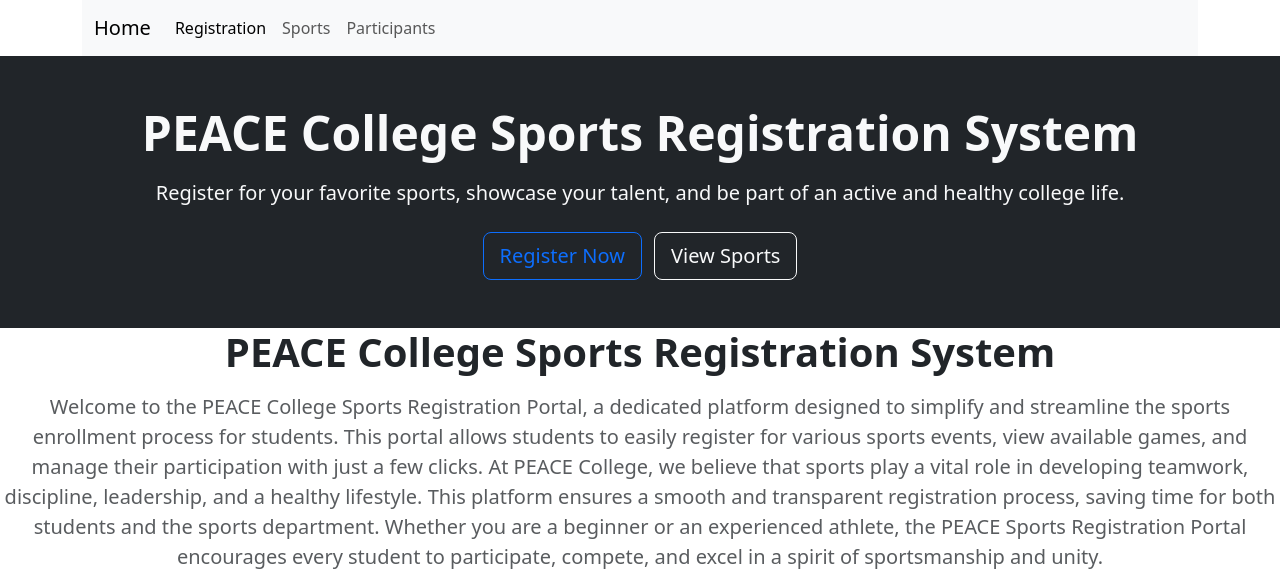
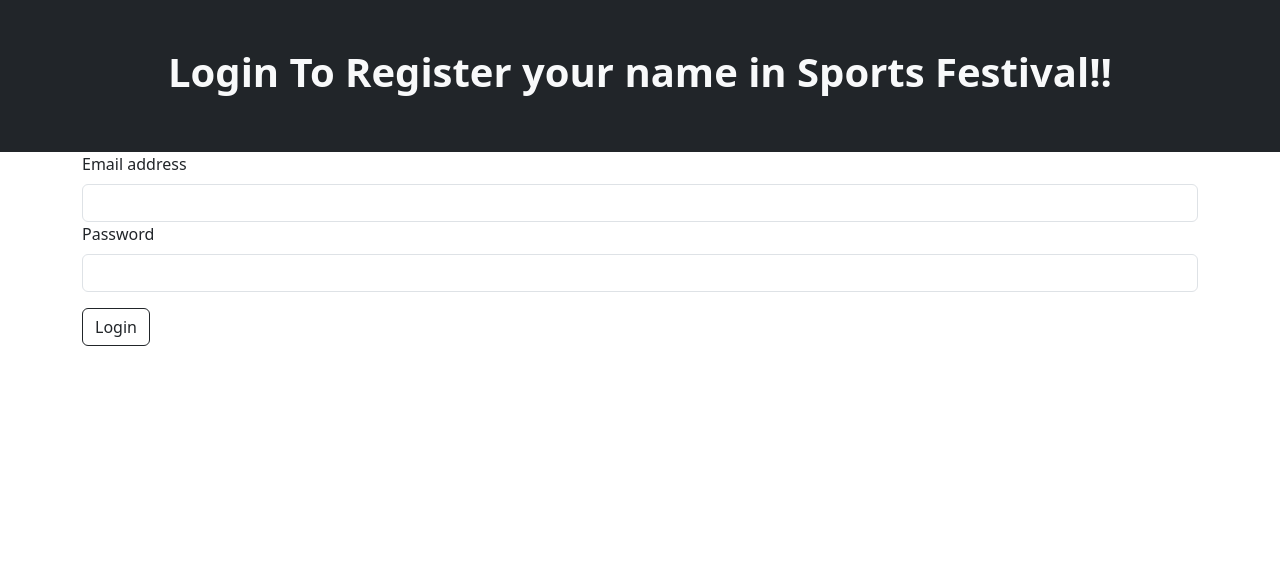
Before and after one commit to ozi-khan/Sports-registration-Form, a Flask app: page / in a window 1280 px wide. Shown: the top 586 px of the page. Run offline with Flask 3, Linux system fonts and the light colour scheme.

Commit message:
add a session system to my app

```diff
--- a/app.py
+++ b/app.py
@@ -1,9 +1,16 @@
-from flask import Flask,render_template,request,redirect
+from flask import Flask,render_template,request,redirect,session
 from flask_sqlalchemy  import SQLAlchemy
+from flask_session import Session
+
 
 app=Flask(__name__)
 app.config["SQLALCHEMY_DATABASE_URI"] = "sqlite:///sports.db"
 db=SQLAlchemy(app)
+app.config['SESSION_TYPE'] = 'filesystem'
+app.config["SESSION_PERMANENET"]=False
+Session(app)
+app.secret_key="secret-key"
+
 
 class Sports(db.Model):
     Sno=db.Column(db.Integer, primary_key=True)
@@ -17,9 +24,21 @@ class Sports(db.Model):
 with app.app_context():
     db.create_all()
 
-@app.route("/")
-def index():
-    return render_template("home.html")
+@app.route("/",methods=["GET","POST"])
+def login():
+    if request.method=="POST":
+        name=request.form.get("name")
+        session["name"]=name
+        return redirect("/home")
+    return render_template("login.html")
+@app.route("/logout")
+def logout():
+    if request.method=="POST":
+        session.clear()
+        return redirect("/")
+    return render_template("logout.html")
+
+
 @app.route("/home")
 def home():
     return render_template("home.html")
--- a/templates/base.html
+++ b/templates/base.html
@@ -23,6 +23,7 @@
             <a class="nav-link active"  aria-current="page" href="/register">Registration</a>
             <a class="nav-link" href="/sports">Sports</a>
             <a class="nav-link" href="/participants">Participants</a>
+            <a class="nav-link" href="/logout">logout</a>
           </div>
         </div>
       </div>
--- a/templates/home.html
+++ b/templates/home.html
@@ -26,4 +26,6 @@ At PEACE College, we believe that sports play a vital role in developing teamwor
 Whether you are a beginner or an experienced athlete, the PEACE Sports Registration Portal encourages every student to participate, compete, and excel in a spirit of sportsmanship and unity.
 </p>
 
+ <a href="/" type="login" class="btn btn-outline-dark">Logout</button>
+
 {% endblock body %}
--- /dev/null
+++ b/templates/login.html
@@ -0,0 +1,31 @@
+<!doctype html>
+<html lang="en">
+  <head>
+    <meta charset="utf-8">
+    <meta name="viewport" content="width=device-width, initial-scale=1">
+    <title>Bootstrap demo</title>
+    <link href="https://cdn.jsdelivr.net/npm/bootstrap@5.3.8/dist/css/bootstrap.min.css" rel="stylesheet" integrity="sha384-sRIl4kxILFvY47J16cr9ZwB07vP4J8+LH7qKQnuqkuIAvNWLzeN8tE5YBujZqJLB" crossorigin="anonymous">
+  </head>
+  <body>
+      <section class="bg-dark text-light text-center py-5">
+     <h1 class="fw-bold text-center text-light">
+   Login To Register your name in Sports Festival!!
+</h1>
+</section>
+    <div class="container">
+    <form action="/" method="post">
+  <div class="mb-3">
+    <label for="name" class="form-label">Email address</label>
+    <input type="name" class="form-control" id="name" name="name" aria-describedby="emailHelp">
+
+  <div class="mb-3">
+    <label for="exampleInputPassword1" class="form-label">Password</label>
+    <input type="password" class="form-control" id="exampleInputPassword1">
+  </div>
+
+  <button type="login" class="btn btn-outline-dark">Login</button>
+</form>
+</form>
+</body>
+</html>
+</div>
```
Also changed, not shown: templates/logout.html (added, +13 -0 lines), 2 other files.
